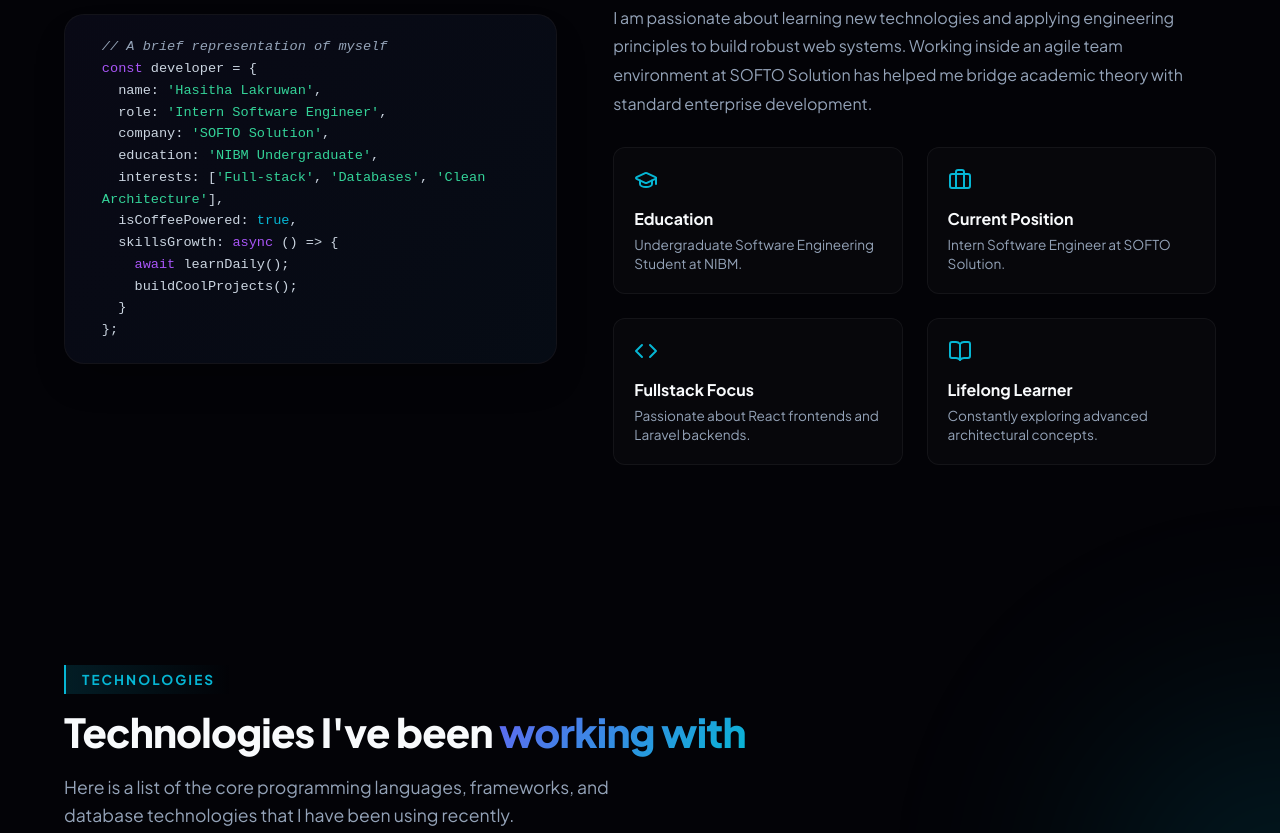
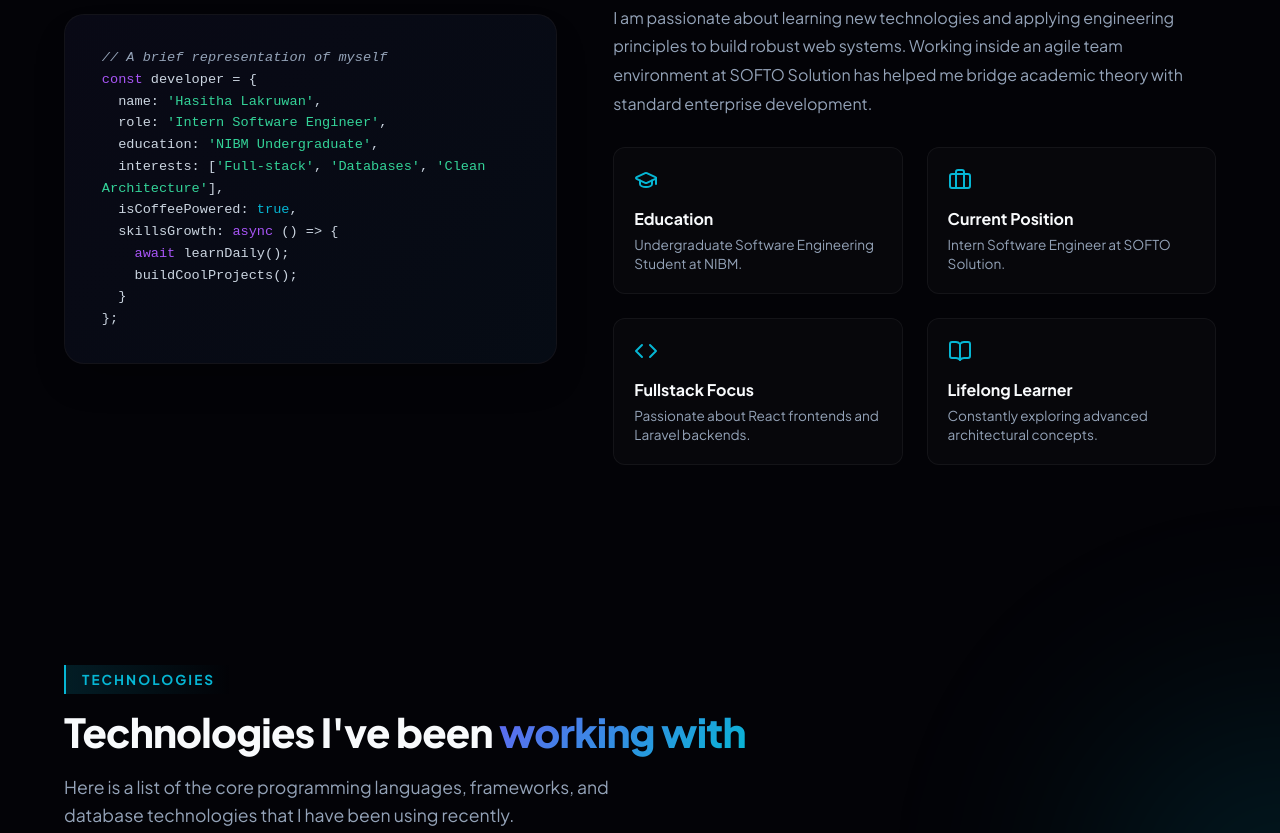
Before and after one commit to Hxzithx/portfolio-new, a React (Vite) app: page / in a window 1280 px wide. Shown: the part 1200-2033 px from the top of the page. Built offline with nearby package versions, Linux system fonts and the light colour scheme.

Commit message:
feat: add About section component with bio and professional details

```diff
--- a/src/components/About.tsx
+++ b/src/components/About.tsx
@@ -20,8 +20,6 @@ export const About: React.FC = () => {
             &nbsp;&nbsp;name: <span className="code-string">'Hasitha Lakruwan'</span>,
             <br />
             &nbsp;&nbsp;role: <span className="code-string">'Intern Software Engineer'</span>,
-            <br />
-            &nbsp;&nbsp;company: <span className="code-string">'SOFTO Solution'</span>,
             <br />
             &nbsp;&nbsp;education: <span className="code-string">'NIBM Undergraduate'</span>,
             <br />
```
